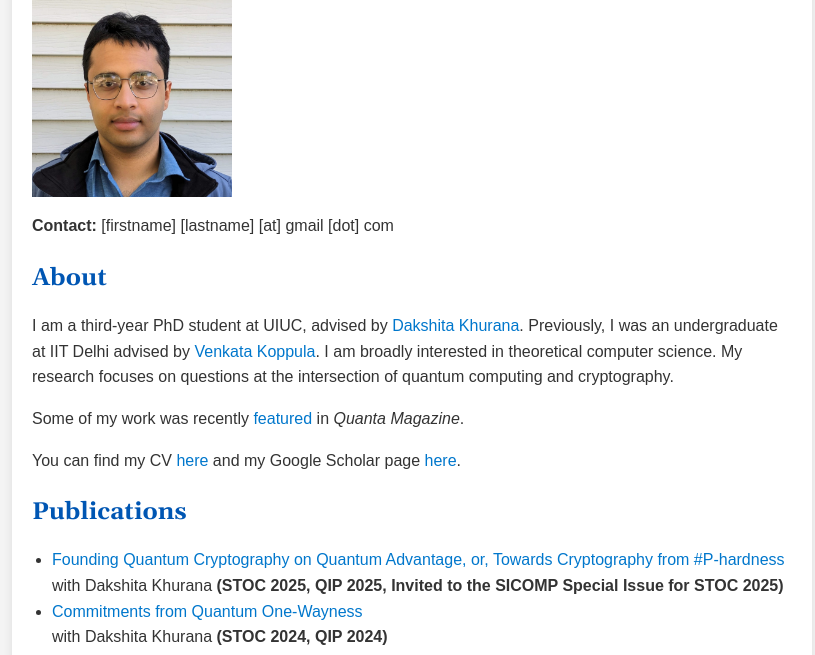
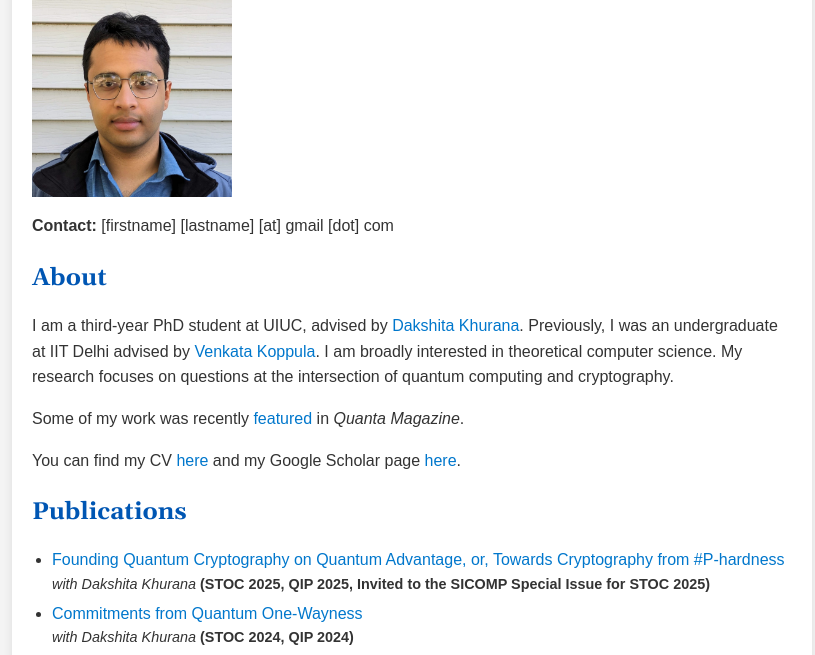
Before and after one commit to kabirtomer/kabirtomer.github.io, a plain HTML site: page index.html in a window 1280 px wide. Shown: the part 110-765 px from the top of the page, without its empty margins (228-1043 px from the left). Drawn offline with nearby package versions, Linux system fonts and the light colour scheme.

Commit message:
Make subtitles smaller and italic; add whitespace

```diff
--- a/index.html
+++ b/index.html
@@ -60,12 +60,17 @@
             color: #6a0dad;
             font-size: 1.2em;
             font-weight: bold;
+        }*/
+        .co-authors {
+            font-style: italic;
+            font-size: 90%;
         }
-        .co-authors {
-            font-size: 0.9em;
-            color: #555;
-            margin-top: -10px;
-        }*/
+        strong {
+            font-style: normal;
+        }
+        li {
+            margin-bottom: 0.3em ;
+        }
     </style>
 </head>
 <body>
```
